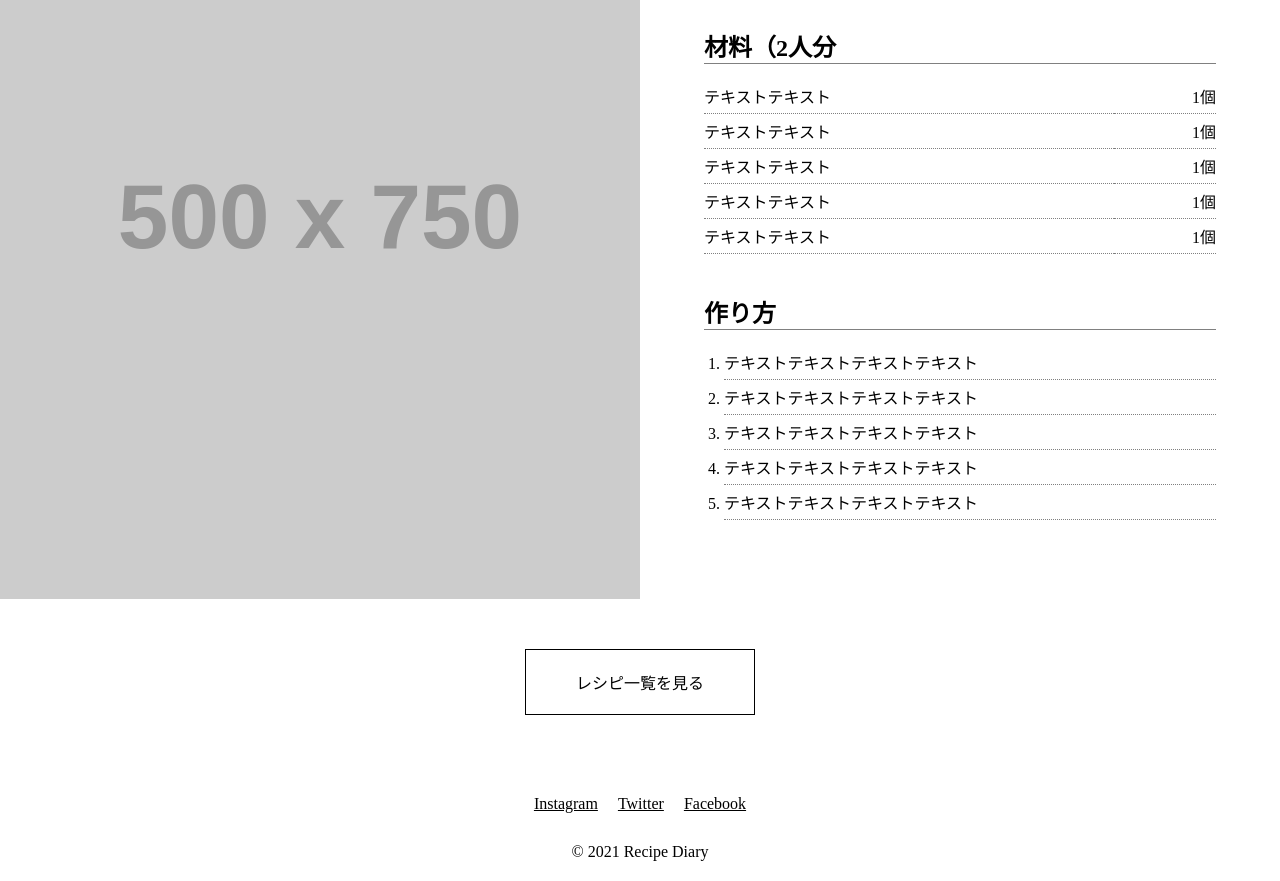
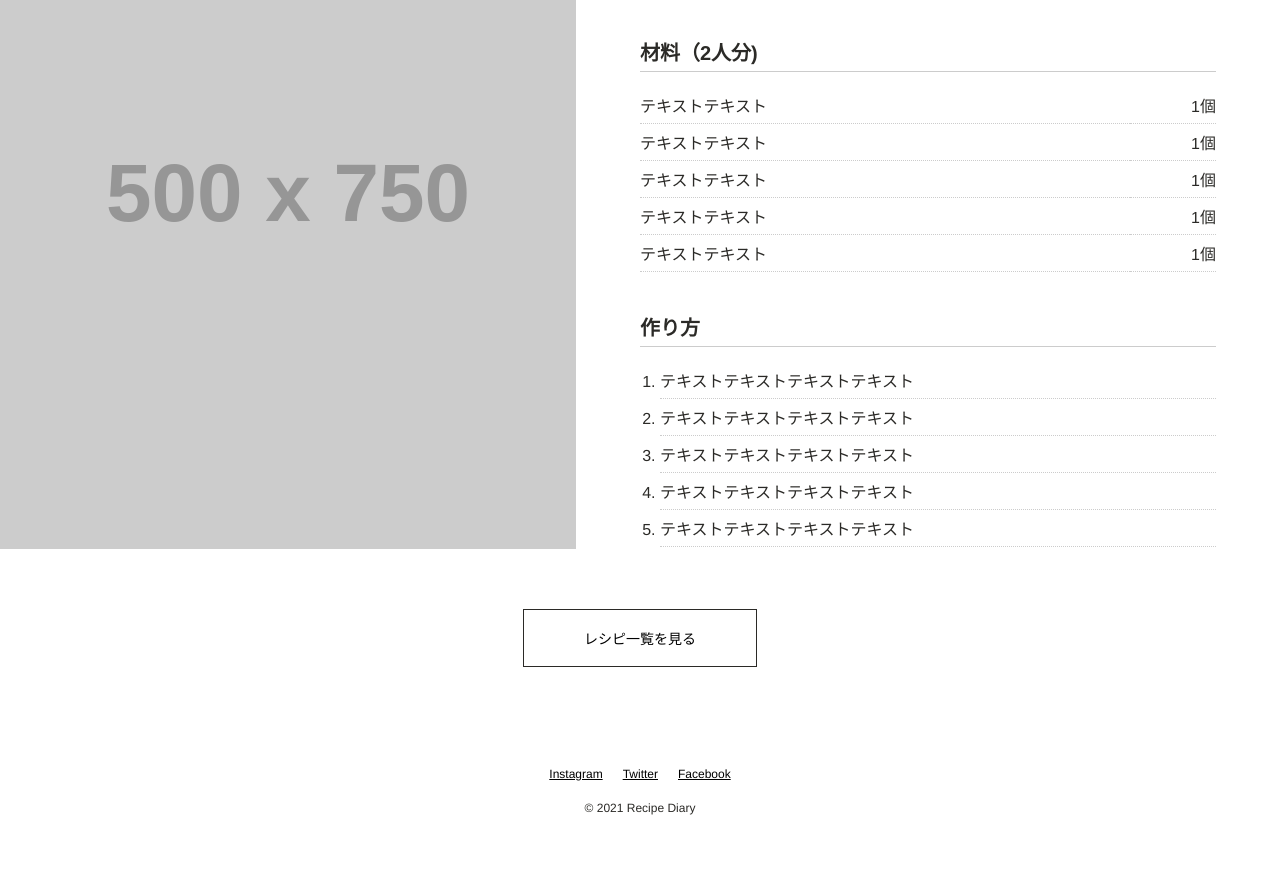
Before and after one commit to kanomatayuta/chapter8-Copy, a plain HTML site: page Task-2/index.html in a window 1280 px wide. Shown: the part 151-1032 px from the top of the page. After the commit the page ends 986 px from the top, so only its background shows below. Drawn offline with Linux system fonts and the light colour scheme; placeholder pictures from the web are drawn by us.

Commit message:
task-2 after

```diff
--- a/Task-2/css/style.css
+++ b/Task-2/css/style.css
@@ -1,32 +1,37 @@
 @charset "UTF-8";
 /* 命名規則　BEM */
 
+body {
+  color: #2b2a27;
+  font-family: "Helvetica Neue", "Arial", "Hiragino Sans", "Meiryo", sans-serif;
+}
 /* main */
 .flex{
   display: flex;
+  margin-bottom: 60px;
 }
 .mainVisual{
   width: 50%;
 }
 .mainVisual-img{
   width: 100%;
-  height: 750px;
+  height: 700px;
   object-fit: cover;
   vertical-align: bottom;
 }
 /* レシピ */
 .recipe{
   width: 50%;
-  padding: 25px 5% 0 5%;
-  box-sizing: border-box;
+  padding: 40px 5% 0 5%;
 }
 .recipe__name{
-  font-size: 2rem;
+  font-size: 1.75rem;
   margin-bottom: 20px;
 }
 .recipe__cont-ttl {
-  border-bottom: solid 1px gray;
-  font-size: 1.5rem;
+  border-bottom: solid 1px #ccc;
+  font-size: 1.25rem;
+  padding-bottom: 5px;
   margin: 40px 0 15px 0;
 }
 
@@ -36,50 +41,51 @@
   flex-wrap: wrap;
 }
 .ingredients__list dt {
-  width: 80%;
-  border-bottom: dotted 1px gray;
-  padding: 5px 0;
+  width: 85%;
+  border-bottom: dotted 1px #ccc;
+  padding: 6px 0;
 }
 .ingredients__list dd {
-  width: 20%;
-  border-bottom: dotted 1px gray;
-  padding: 5px 0;
+  width: 15%;
+  border-bottom: dotted 1px #ccc;
+  padding: 6px 0;
   text-align: right;
 }
 .procedure__list li {
-  border-bottom: dotted 1px gray;
-  padding: 5px 0;
+  border-bottom: dotted 1px #ccc;
+  padding: 6px 0;
   margin-left: 20px;
 }
 
 /* ボタン */
 .recipe__btn {
   text-align: center;
-  margin: 50px 0;
+  margin-bottom: 80px;
 }
 .recipe__btn a {
   display: inline-block;
-  border: solid 1px black;
-  font-size: 1rem;
-  padding: 20px 50px;
+  border: solid 1px #2b2a27;
+  font-size: 0.875rem;
+  padding: 18px 60px;
   text-decoration: none;
 }
 
 /* footer */
 #footer{
-  font-size: 1rem;
+  font-size: 0.75rem;
   padding: 20px;
   text-align: center;
 }
 .sns__list{
+  display: flex;
   justify-content: center;
   margin-bottom: 20px;
 }
 .sns__list li{
-  margin: 10px;
+  margin: 0 10px;
 }
 
-@media screen and (max-width: 800px){
+@media screen and (max-width: 834px){
   #main .flex {
     flex-direction: column;
   }
--- a/Task-2/index.html
+++ b/Task-2/index.html
@@ -13,17 +13,14 @@
   <main id="main">
     <div class="flex">
       <div class="mainVisual">
-        <img class="mainVisual-img" src = "https://placehold.jp/500x750.png">
+        <img class="mainVisual-img" src = "https://placehold.jp/500x750.png" alt="">
       </div>
 
       <div class="recipe">
-        <section>
         <h1 class="recipe__name">ひよこ豆とアボガドのタコス</h1>
         <p>たっぷりのひよこ豆とレンズ豆にアボガドとトマトを添えて、少しライムを絞ったらおいしいタコスのできあがりです。</p>
-        </section>
 
-        <section>
-          <h2 class="recipe__cont-ttl">材料（2人分</h2>
+        <h2 class="recipe__cont-ttl">材料（2人分)</h2>
         <dl class="ingredients__list">
           <dt >テキストテキスト</dt>
           <dd>1個</dd>
@@ -36,9 +33,7 @@
           <dt>テキストテキスト</dt>
           <dd>1個</dd>
         </dl>
-        </section>
 
-        <section>
         <h2 class="recipe__cont-ttl">作り方</h2>
         <ol class="procedure__list">
           <li>テキストテキストテキストテキスト</li>
@@ -47,7 +42,6 @@
           <li>テキストテキストテキストテキスト</li>
           <li>テキストテキストテキストテキスト</li>
         </ol>
-        </section>
       </div>
     </div>
 
```
Lines whose indentation alone changed are shown as unchanged.
